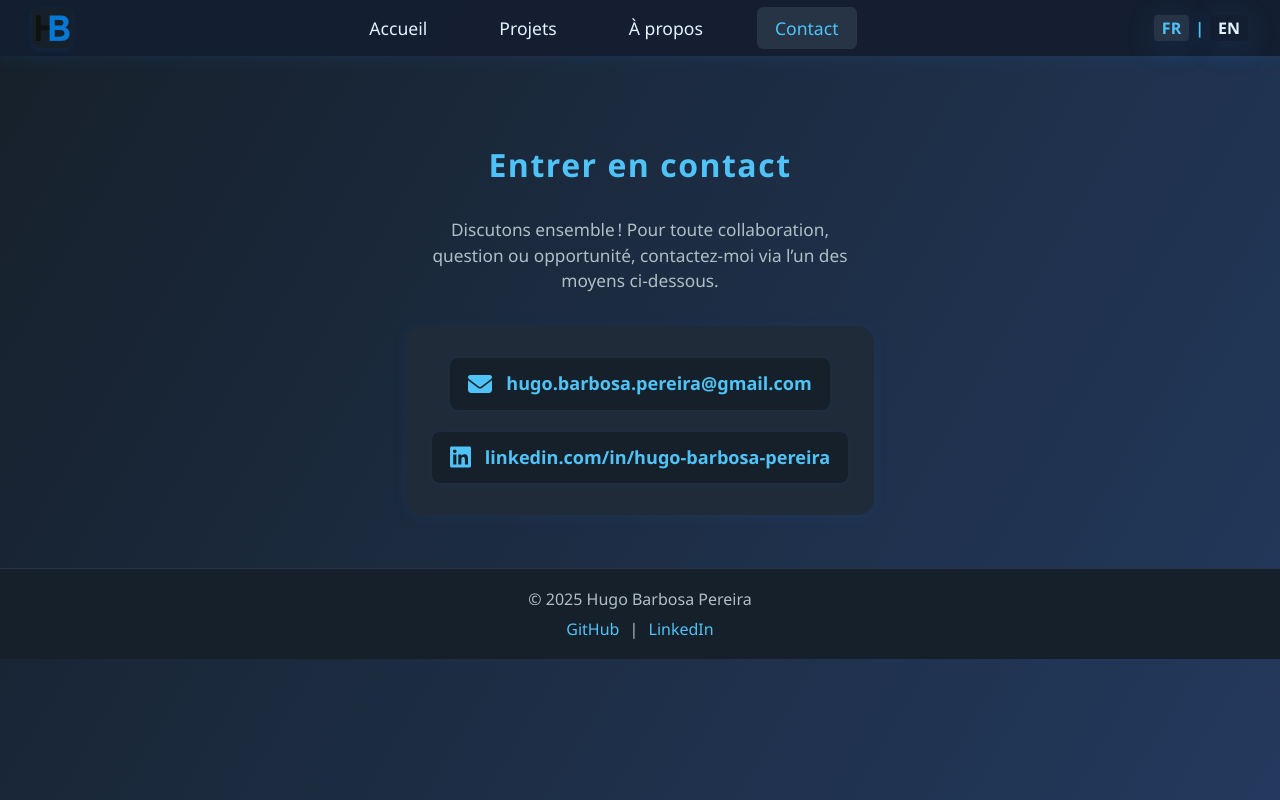
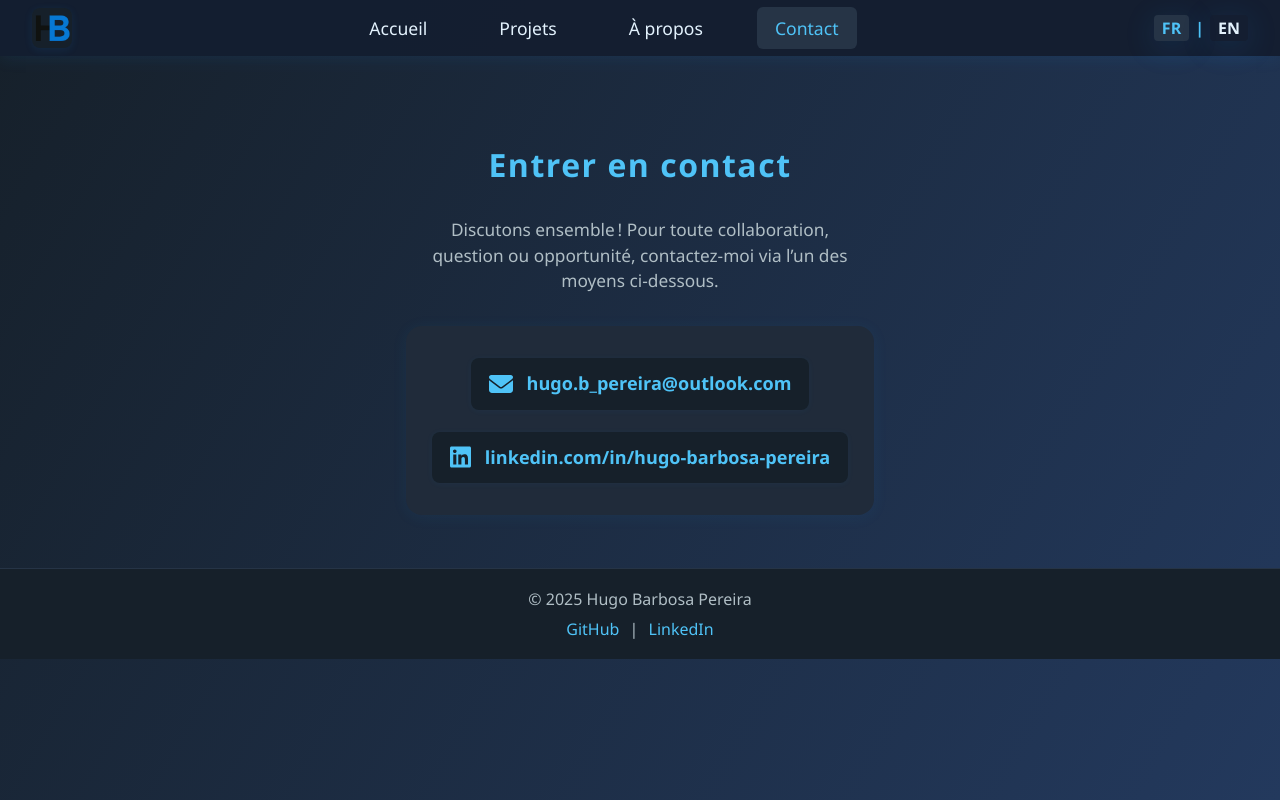
Before and after one commit to Bagass0/Portfolio, a React (Vite) app in the folder Frontend/: page /contact in a window 1280 px wide. Built offline with nearby package versions, Linux system fonts and the light colour scheme.

Commit message:
Update Contact.jsx

```diff
--- a/Frontend/src/pages/Contact.jsx
+++ b/Frontend/src/pages/Contact.jsx
@@ -11,12 +11,12 @@ const Contact = () => (
     </p>
     <div className="contact-box">
       <a
-        href="mailto:hugo.barbosa.pereira@gmail.com"
+        href="mailto:hugo.b_pereira@outlook.com"
         className="contact-link"
         aria-label="Mail"
       >
         <FontAwesomeIcon icon={faEnvelope} />
-        hugo.barbosa.pereira@gmail.com
+        hugo.b_pereira@outlook.com
       </a>
       <a
         href="https://linkedin.com/in/hugo-barbosa-pereira"
```
